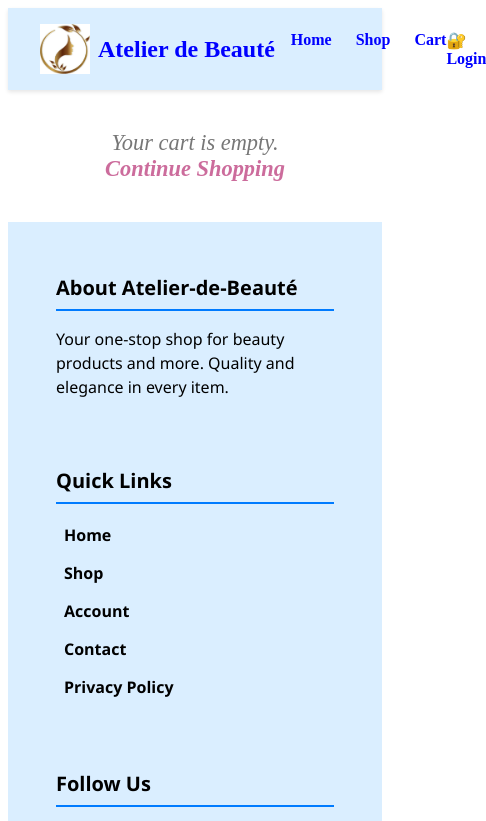
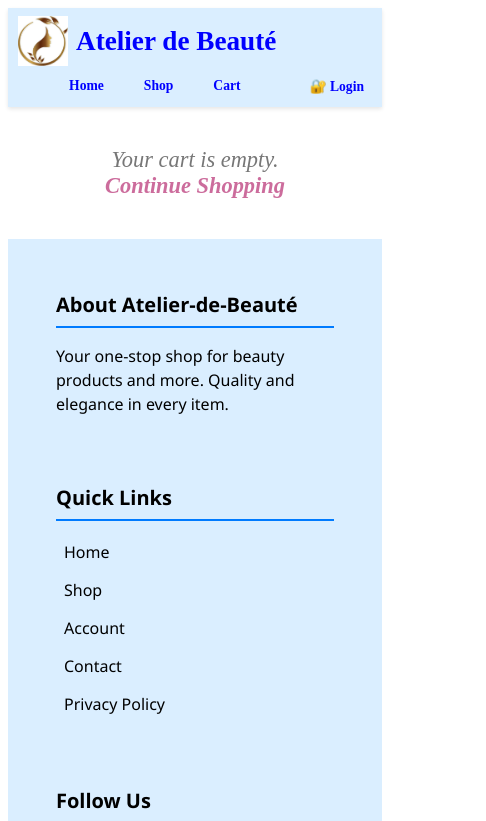
Before and after one commit to MACKENA05/Atelier-de-Beaut-, a React (Create React App) app in the folder atelier-de-beaute/frontend/: page /cart in a window 390 px wide. Shown: the top 821 px of the page, 486 px wide, since content can reach past the window. Built offline with nearby package versions, Linux system fonts and the light colour scheme.

Commit message:
add responsiveness styling

```diff
--- a/atelier-de-beaute/frontend/src/App.css
+++ b/atelier-de-beaute/frontend/src/App.css
@@ -20,7 +20,6 @@
   flex-direction: column;
   align-items: center;
   justify-content: center;
-  font-size: calc(10px + 2vmin);
   color: white;
 }
 
--- a/atelier-de-beaute/frontend/src/components/Cart.css
+++ b/atelier-de-beaute/frontend/src/components/Cart.css
@@ -142,7 +142,7 @@
   background-color: #cc6c9c;
   color: white;
   border: none;
-  padding: 14px 30px;
+  padding: 5px 5px;
   border-radius: 10px;
   font-size: 1.1rem;
   font-weight: 700;
@@ -178,3 +178,31 @@
 .continue-shopping-button:hover {
   background-color: darkblue;
 }
+/* Responsive styles */
+
+/* Mobile devices */
+@media (max-width: 768px) {
+  .cart-item {
+  flex-direction: column;
+  align-items: flex-start;
+  }
+  .cart-item img {
+  width: 100%;
+  max-width: 200px;
+  margin-bottom: 10px;
+  }
+  .cart-item-details {
+  margin-left: 0;
+  width: 100%;
+  }
+  .cart-actions {
+  width: 100%;
+  justify-content: space-between;
+  margin-top: 10px;
+  }
+  .cart-button {
+  flex: 1;
+  padding: 12px 0;
+  font-size: 1rem;
+  }
+  }
--- a/atelier-de-beaute/frontend/src/components/Footer.css
+++ b/atelier-de-beaute/frontend/src/components/Footer.css
@@ -43,7 +43,7 @@
 .footer-section.links ul li a {
   color: black;
   text-decoration: none;
-  font-weight: 600;
+  font-weight: 500;
   padding: 4px 8px;
   border-radius: 4px;
   transition: color 0.3s ease, background-color 0.3s ease, box-shadow 0.3s ease;
--- a/atelier-de-beaute/frontend/src/components/Header.css
+++ b/atelier-de-beaute/frontend/src/components/Header.css
@@ -22,7 +22,8 @@
   color: blue;
   font-weight: 700;
   font-size: 1.5rem;
-  font-family:Verdana, Geneva, Tahoma, sans-serif;
+  margin-right: 1rem;
+  font-family: 'Courier New', Courier, monospace;
 }
 
 .logo-image {
@@ -33,7 +34,7 @@
 
 .site-name {
   font-family: 'Dancing Script', cursive;
-  font-size: 1.5rem;
+  font-size: 1.7rem;
   margin-right: 1rem;
   white-space: nowrap;
 }
@@ -62,15 +63,22 @@
 }
 
 .nav-link {
+  color: blue;
   text-decoration: none;
-  color: blue;
+  font-size: 1.3rem;
   font-weight: 600;
-  font-size: 1rem;
-  position: relative;
+  padding: 4px 8px;
+  border-radius: 4px;
+  transition: color 0.3s ease, background-color 0.3s ease, box-shadow 0.3s ease;
+  box-shadow: inset 0 0 0 0 transparent;
+  display: inline-block;
 }
 
 .nav-link:hover {
-  color: #007bff;
+  color: black;
+  background-color: #f0f8ff;
+  box-shadow: inset 0 -2px 0 black;
+  text-decoration: none;
 }
 
 .cart-count {
@@ -84,3 +92,55 @@
   top: -8px;
   right: -12px;
 }
+/* Tablets and smaller screens */
+@media (max-width: 1024px) {
+  .header {
+  padding: 12px 20px;
+  }
+  .header-logo {
+  font-size: 1.6rem;
+  }
+  .header-nav {
+  gap: 20px;
+  }
+  .header-nav a {
+  font-size: 0.95rem;
+  }
+  }
+
+  /* Mobile devices */
+  @media (max-width: 768px) {
+  .header {
+  flex-direction: column;
+  align-items: flex-start;
+  padding: 10px 15px;
+  }
+  .header-logo {
+  font-size: 1.5rem;
+  margin-bottom: 8px;
+  }
+  .header-nav {
+  width: 100%;
+  justify-content: space-around;
+  gap: 15px;
+  }
+  .header-nav a {
+  font-size: 0.9rem;
+  }
+  }
+
+  /* Small mobile devices */
+  @media (max-width: 480px) {
+  .header {
+  padding: 8px 10px;
+  }
+  .header-logo {
+  font-size: 1.3rem;
+  }
+  .header-nav {
+  gap: 10px;
+  }
+  .header-nav a {
+  font-size: 0.85rem;
+  }
+  }
--- a/atelier-de-beaute/frontend/src/components/Navbar.css
+++ b/atelier-de-beaute/frontend/src/components/Navbar.css
@@ -27,7 +27,10 @@
 }
 
 .navbar-item:hover {
-  background-color: #f0f0f0;
+  color: blue;
+  background-color: #f0f8ff;
+  box-shadow: inset 0 -2px 0 black;
+  text-decoration: none;
 }
 
 .dropdown-menu {
```
Also changed, not shown: atelier-de-beaute/frontend/src/components/Landing.css (added, +82 -0 lines), 2 other files (tests, documents, lock files or other folders).
